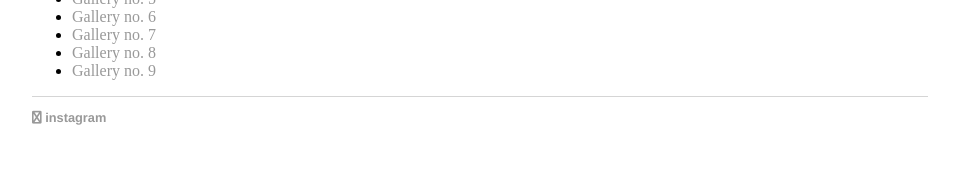
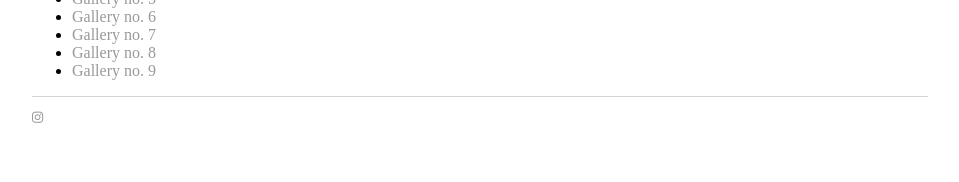
Before and after one commit to rationaldom/rationaldom.github.io, a Jekyll site: the page built from start.md, in a window 1280 px wide. Shown: the part 954-1136 px from the top of the page, without its empty margins (160-1119 px from the left). Built offline with Jekyll 4.4.1, drawn with Linux system fonts in a browser that asks for light colours; nearby versions of some CDN libraries; library files that are not in the unit come from our copies; our own code applies the rules of GitHub Pages for plain Markdown files.

Commit message:
still trying to get social media icons to work

```diff
--- a/_layouts/default.html
+++ b/_layouts/default.html
@@ -23,8 +23,10 @@
 			</div><!-- /.container -->
 			<footer>
 	    		<ul>
-					<a href="https://www.instagram.com/badDadditude" title="Instagram"><i class="fa fa-instagram-square"></i></a>
+					<a href="https://www.instagram.com/badDadditude" title="Instagram"><i class="fa fa-instagram"></i></a>
+<!--
 	        		<li><a href="https://instagram.com/badDadditude">instagram</a></li>
+-->
 				</ul>
 			</footer>
 		</body>
```
